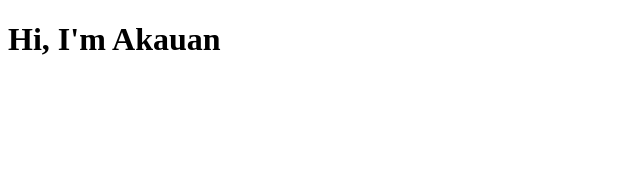
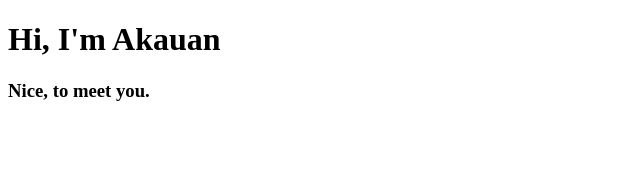
Before and after one commit to akauangr/akauangr, an Angular app: page / in a window 1280 px wide. Shown: the top 170 px of the page, without its empty margins (0-640 px from the left). Built offline with nearby package versions, Linux system fonts and the light colour scheme.

Commit message:
Testing Update

```diff
--- a/src/app/app.component.html
+++ b/src/app/app.component.html
@@ -1,2 +1,3 @@
 <h1>Hi, I'm Akauan</h1>
+<h3>Nice, to meet you.</h3>
 <router-outlet></router-outlet>
```
